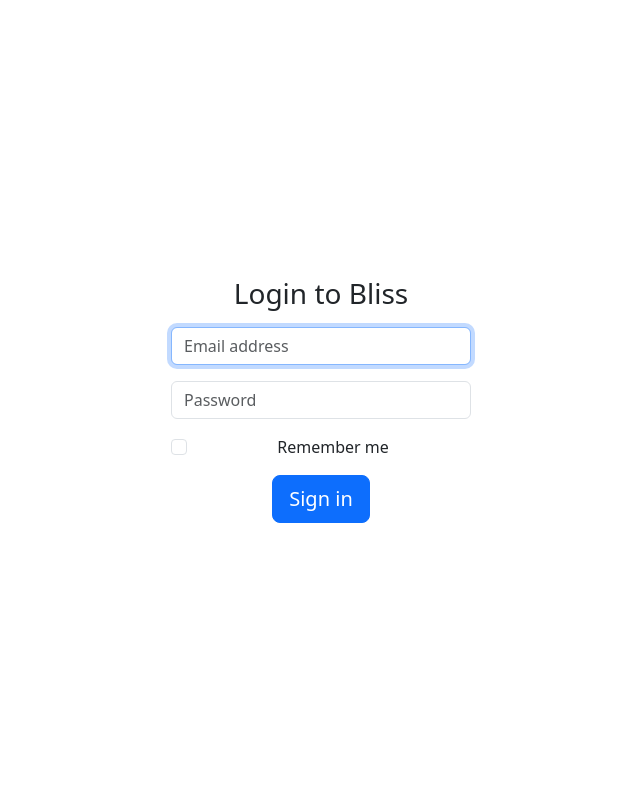
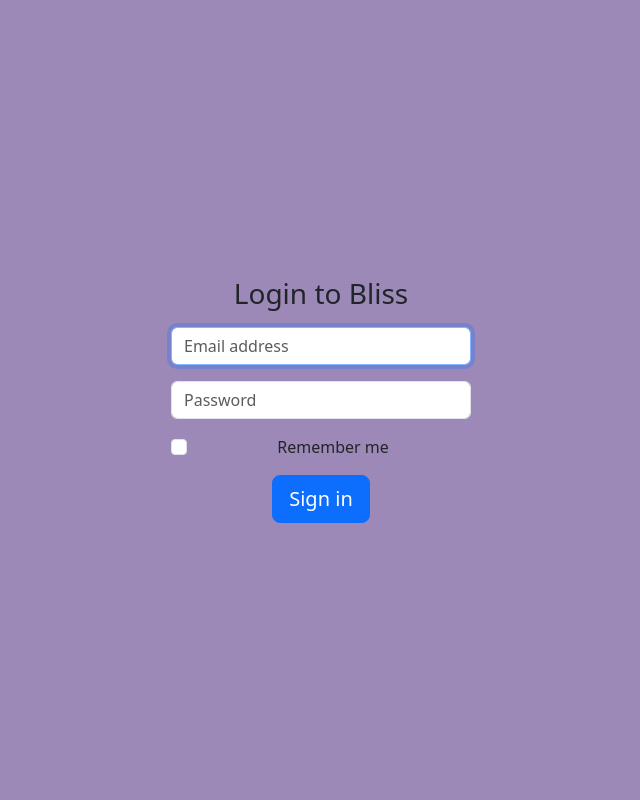
Before and after one commit to brayokenya/Bliss, a Django app: page /login in a window 1280 px wide. Shown: the whole page, without its empty margins (319-959 px from the left). Run offline with Django 4.2, Linux system fonts and the light colour scheme.

Commit message:
added bg color

```diff
--- a/authentication/templates/login.html
+++ b/authentication/templates/login.html
@@ -12,7 +12,7 @@
   </head>
   <body
     class="d-flex justify-content-center align-items-center text-center"
-    style="min-height: 100vh"
+    style="min-height: 100vh; background-color: #9c89b8;"
   >
     <div class="container">
       <form class="form-signin mx-auto" style="max-width: 300px">
```
